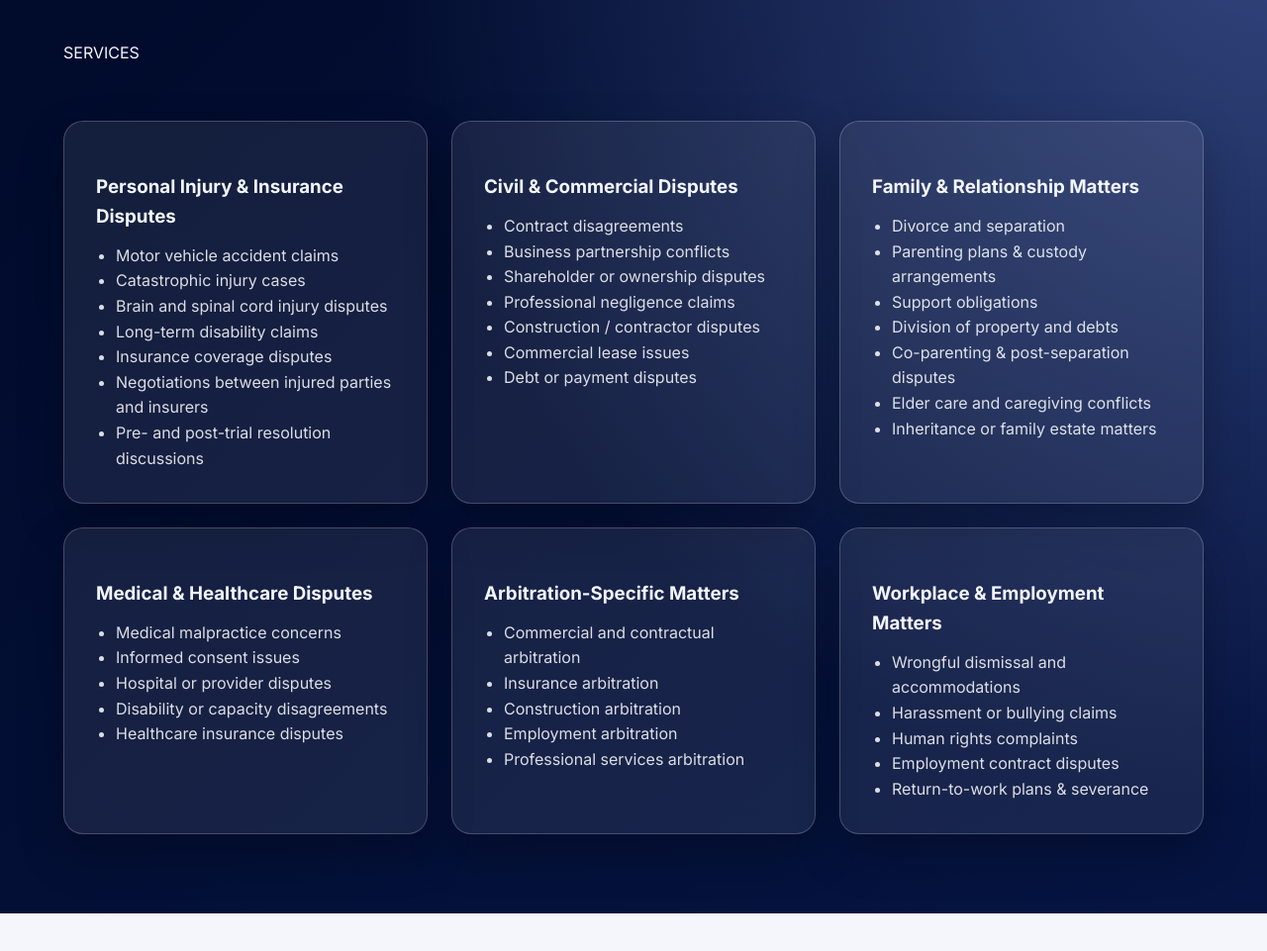
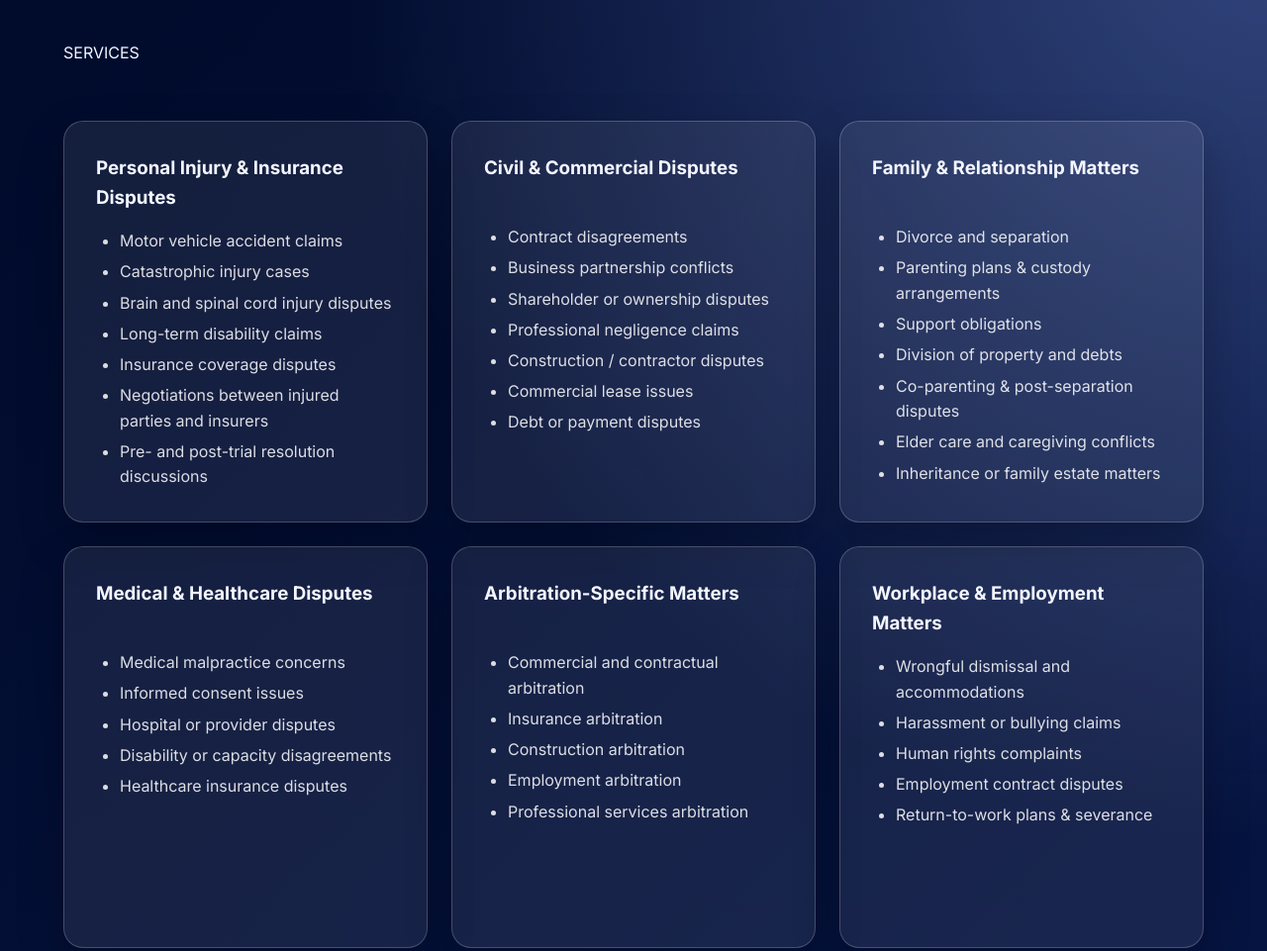
Before and after one commit to C-am525/dcorrinmediation.github.io, a plain HTML site: page index.html in a window 1280 px wide. Shown: the part 2420-3381 px from the top of the page at 99% size. Drawn offline with Linux system fonts and the light colour scheme.

Commit message:
Align service cards

```diff
--- a/script.js
+++ b/script.js
@@ -29,4 +29,32 @@ document.addEventListener('DOMContentLoaded', () => {
   if (yearEl) {
     yearEl.textContent = new Date().getFullYear();
   }
+
+  const serviceCards = document.querySelectorAll('.services-grid .card');
+
+  const equalizeServiceCardHeights = () => {
+    if (!serviceCards.length) {
+      return;
+    }
+
+    serviceCards.forEach((card) => {
+      card.style.height = '';
+    });
+
+    const shouldMatchHeights = window.matchMedia('(min-width: 901px)').matches;
+    if (!shouldMatchHeights) {
+      return;
+    }
+
+    const tallest = Math.max(...Array.from(serviceCards, (card) => card.offsetHeight));
+    serviceCards.forEach((card) => {
+      card.style.height = `${tallest}px`;
+    });
+  };
+
+  equalizeServiceCardHeights();
+  window.addEventListener('resize', () => {
+    window.requestAnimationFrame(equalizeServiceCardHeights);
+  });
+  window.addEventListener('load', equalizeServiceCardHeights);
 });
--- a/styles.css
+++ b/styles.css
@@ -366,7 +366,23 @@ ul {
 }
 
 .services-grid .card {
-  min-height: 0;
+  display: grid;
+  grid-template-rows: auto 1fr;
+  gap: 1rem;
+}
+
+.services-grid .card h3 {
+  margin: 0;
+  min-height: 3.5rem;
+}
+
+.services-grid .card ul {
+  margin: 0;
+  padding-left: 1.5rem;
+}
+
+.services-grid .card li + li {
+  margin-top: 0.35rem;
 }
 
 .testimonial-grid {
```
